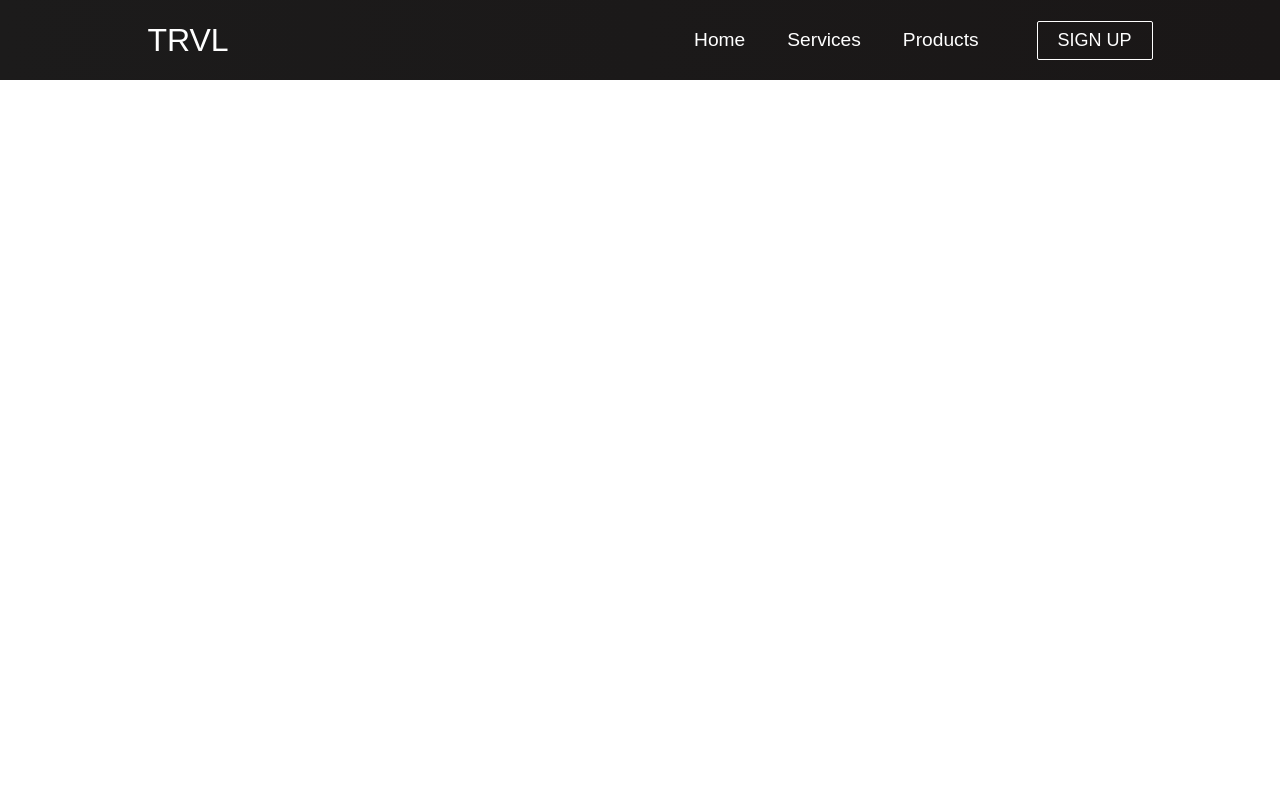
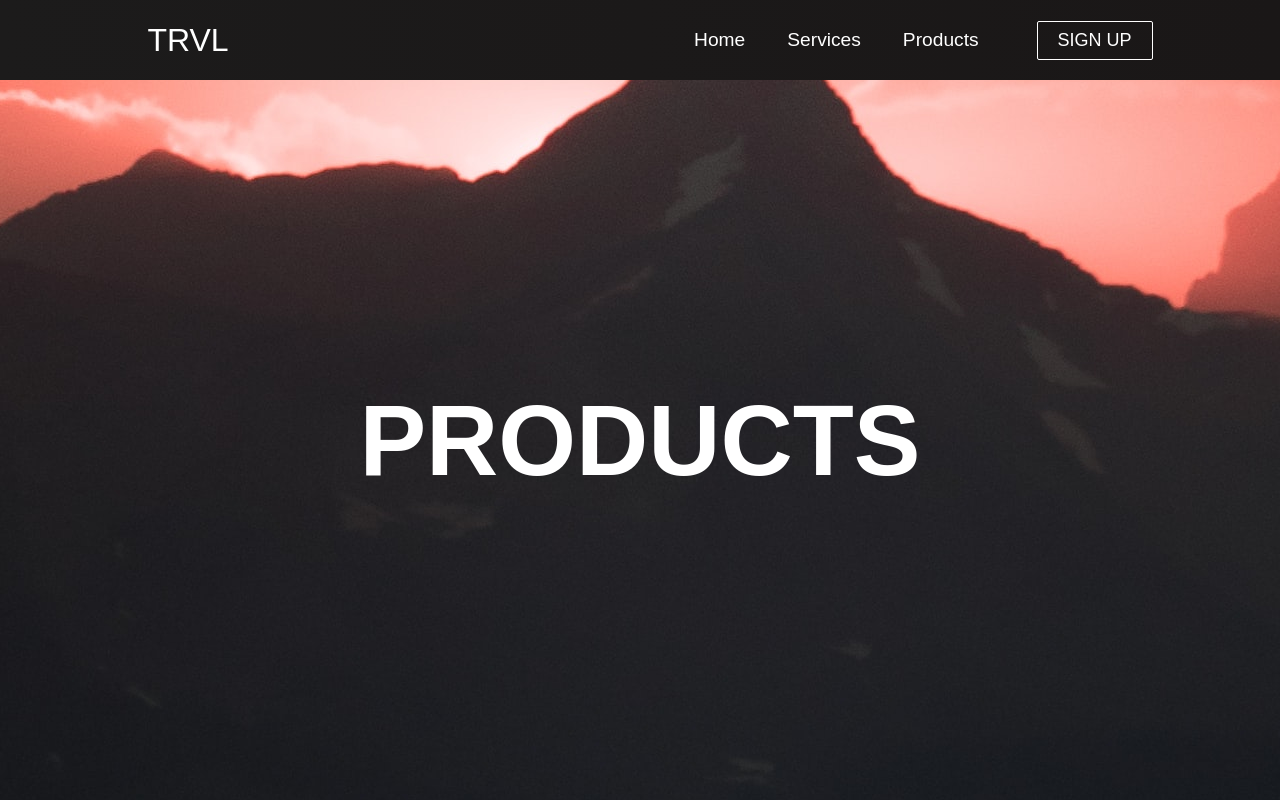
Before and after one commit to SethDimmer123/Travel-website-react, a React (Create React App) app: page /products in a window 1280 px wide. Built offline with nearby package versions, Linux system fonts and the light colour scheme; the HTML template or start-up script is replaced by a standard one.

Commit message:
initial commit

```diff
--- a/src/App.js
+++ b/src/App.js
@@ -4,7 +4,10 @@
 import Navbar from './components/Navbar';
 import { BrowserRouter as Router, Switch, Route } from
 'react-router-dom';
-import Home from './components/pages/Home'
+import Home from './components/pages/Home';
+import Services from './components/pages/Services';
+import Products from './components/pages/Products';
+import SignUp from './components/pages/SignUp';
 
 function App() {
   return (
@@ -13,6 +16,9 @@
     <Navbar/>
     <Switch>
       <Route path='/' exact component={Home} />
+      <Route path='/services' component={Services} />
+      <Route path='/products' component={Products} />
+      <Route path='/sign-up' component={SignUp} />
     </Switch>
     </Router>
 
--- /dev/null
+++ b/src/components/pages/Products.js
@@ -0,0 +1,6 @@
+import React from "react";
+import '../../App.css'
+
+export default function Products() {
+    return <h1 className="products">PRODUCTS</h1>
+}
--- /dev/null
+++ b/src/components/pages/Services.js
@@ -0,0 +1,6 @@
+import React from "react";
+import '../../App.css'
+
+export default function Services() {
+    return <h1 className="services">SERVICES</h1>
+}
--- /dev/null
+++ b/src/components/pages/SignUp.js
@@ -0,0 +1,6 @@
+import React from "react";
+import '../../App.css'
+
+export default function SignUp() {
+    return <h1 className="sign-up">SIGN UP</h1>
+}
```
Also changed, not shown: src/components/Footer.js (added, +11 -0 lines), src/components/Footer.css (added).
